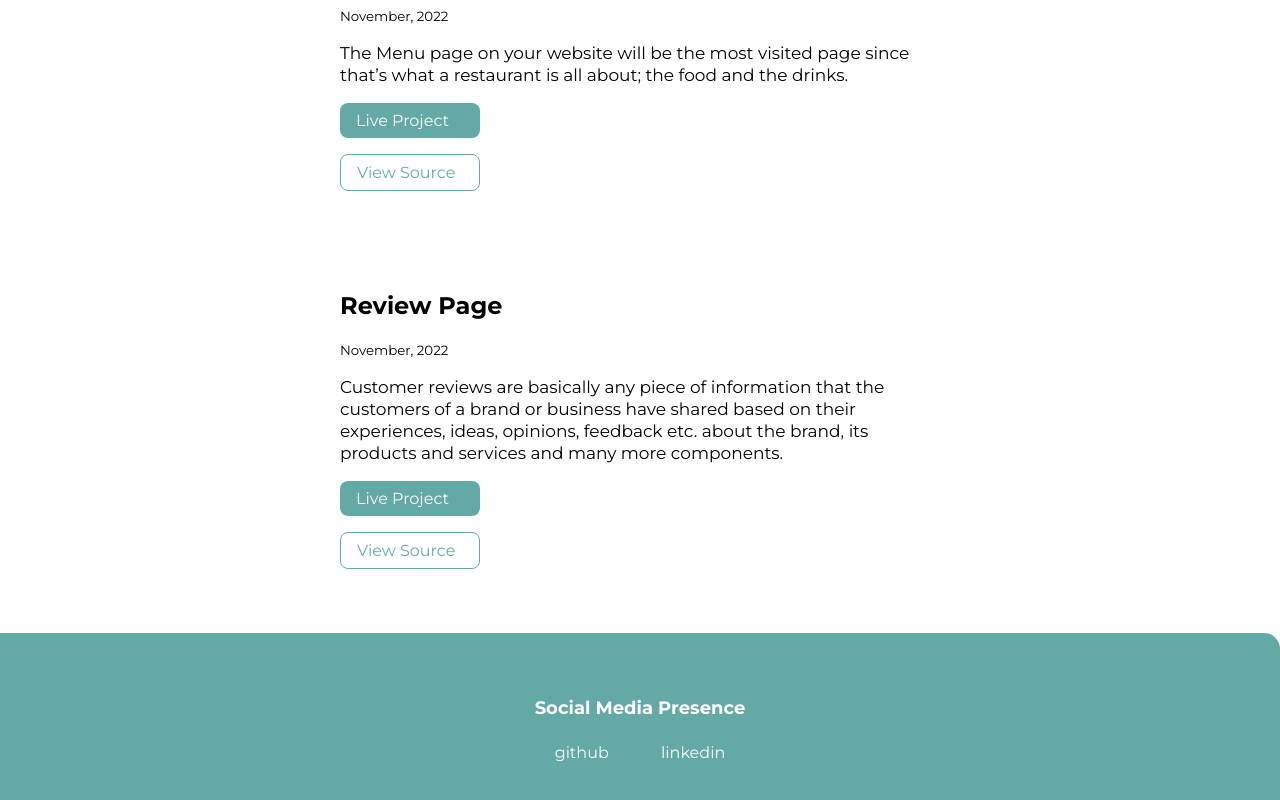
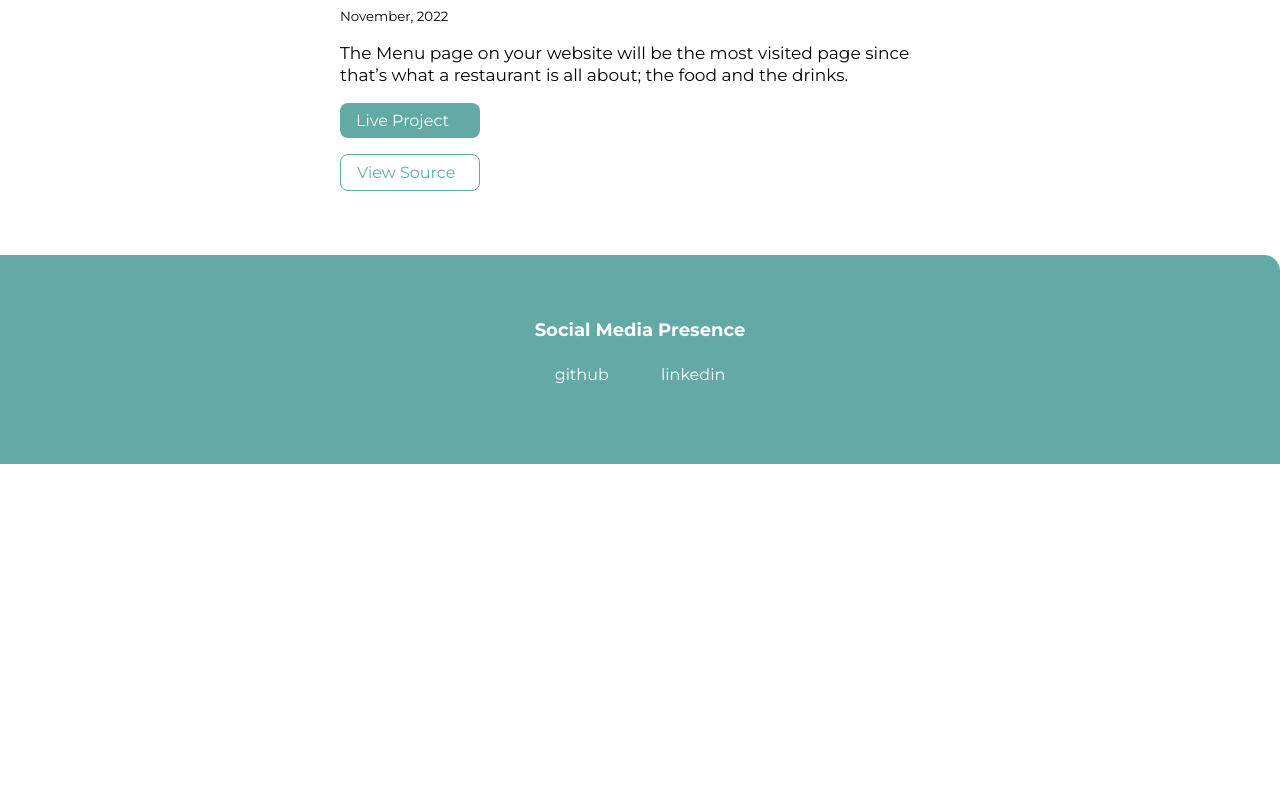
Before and after one commit to Shan-git123/Portfolio, a plain HTML site: page myPortfolio/projects.html in a window 1280 px wide. Shown: the part 1436-2236 px from the top of the page. After the commit the page ends 1900 px from the top, so only its background shows below. Drawn offline with Linux system fonts and the light colour scheme.

Commit message:
fixed error

```diff
--- a/myPortfolio/projects.html
+++ b/myPortfolio/projects.html
@@ -118,32 +118,6 @@
         </article>
       </li>
 
-      <li>
-        <article class="showcase-list container container-center">
-          <h1>Review Page</h1>
-          <small>November, 2022</small>
-          <p>
-            Customer reviews are basically any piece of information that the customers
-            of a brand or business have shared based on their experiences, ideas,
-            opinions, feedback etc. about the brand, its products and services and
-            many more components.
-          </p>
-
-          <a
-            class="link link-primary"
-            target="_blank"
-            href="https://capable-mermaid-455e6b.netlify.app/"
-            >Live Project</a
-          >
-          <a
-            class="link link-secondary"
-            target="_blank"
-            href="https://github.com/Shan-git123/Review-Page"
-            >View Source</a
-          >
-        </article>
-      </li>
-
 
 
     </ul>
```
